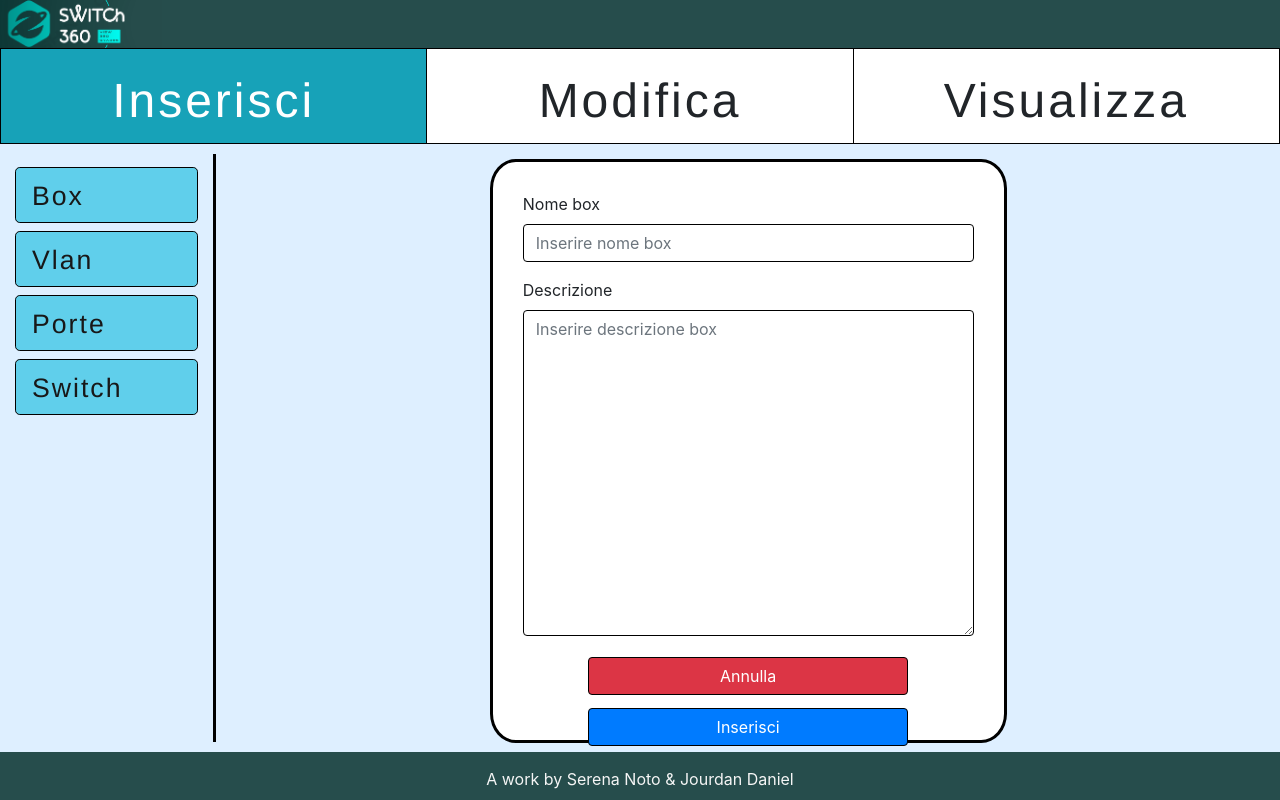
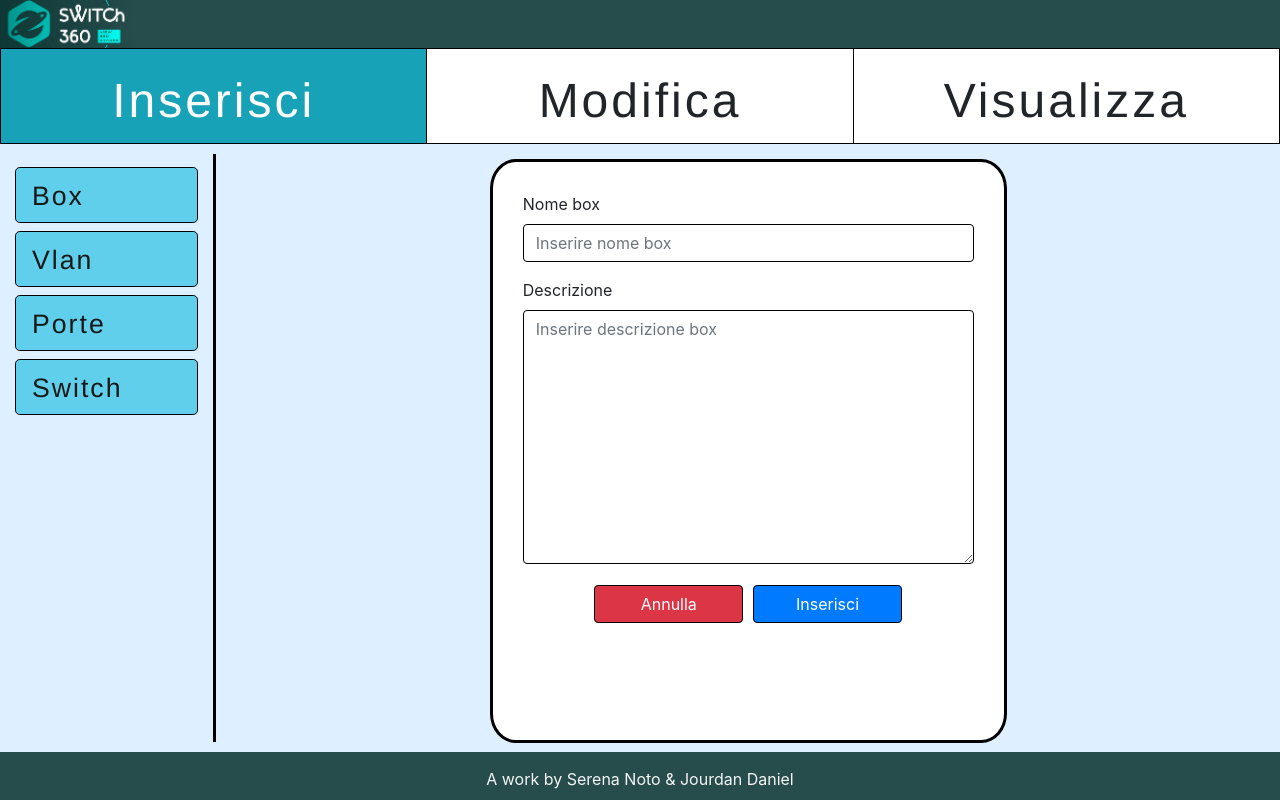
Before and after one commit to NotoRen/Switch360, an Angular app in the folder Switch360/: page /inserisci/box in a window 1280 px wide. Built offline with nearby package versions, Linux system fonts and the light colour scheme.

Commit message:
cambio dimensioni pulsanti

```diff
--- a/Switch360/src/app/main/contents/contents.component.css
+++ b/Switch360/src/app/main/contents/contents.component.css
@@ -1,5 +1,5 @@
 .box-button{
-    width: 320px !important;
+    width: 33% !important;
     margin: 5px;
 }
 
--- a/Switch360/src/app/main/contents/contents.component.html
+++ b/Switch360/src/app/main/contents/contents.component.html
@@ -14,7 +14,7 @@
       <textarea
         class="form-control black-border"
         id="descBox"
-        rows="13"
+        rows="10"
         placeholder="Inserire descrizione box"
       ></textarea>
     </div>
```
